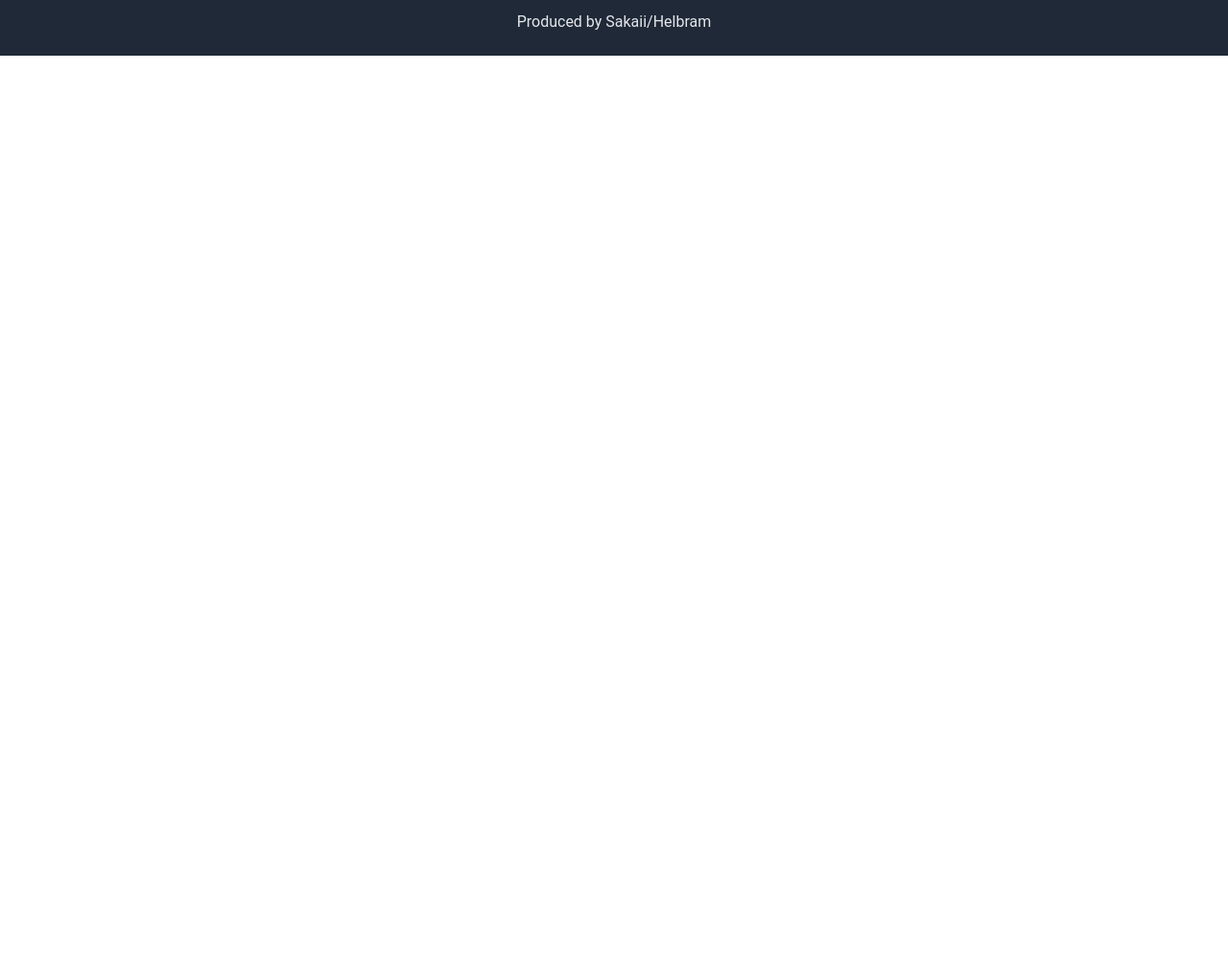
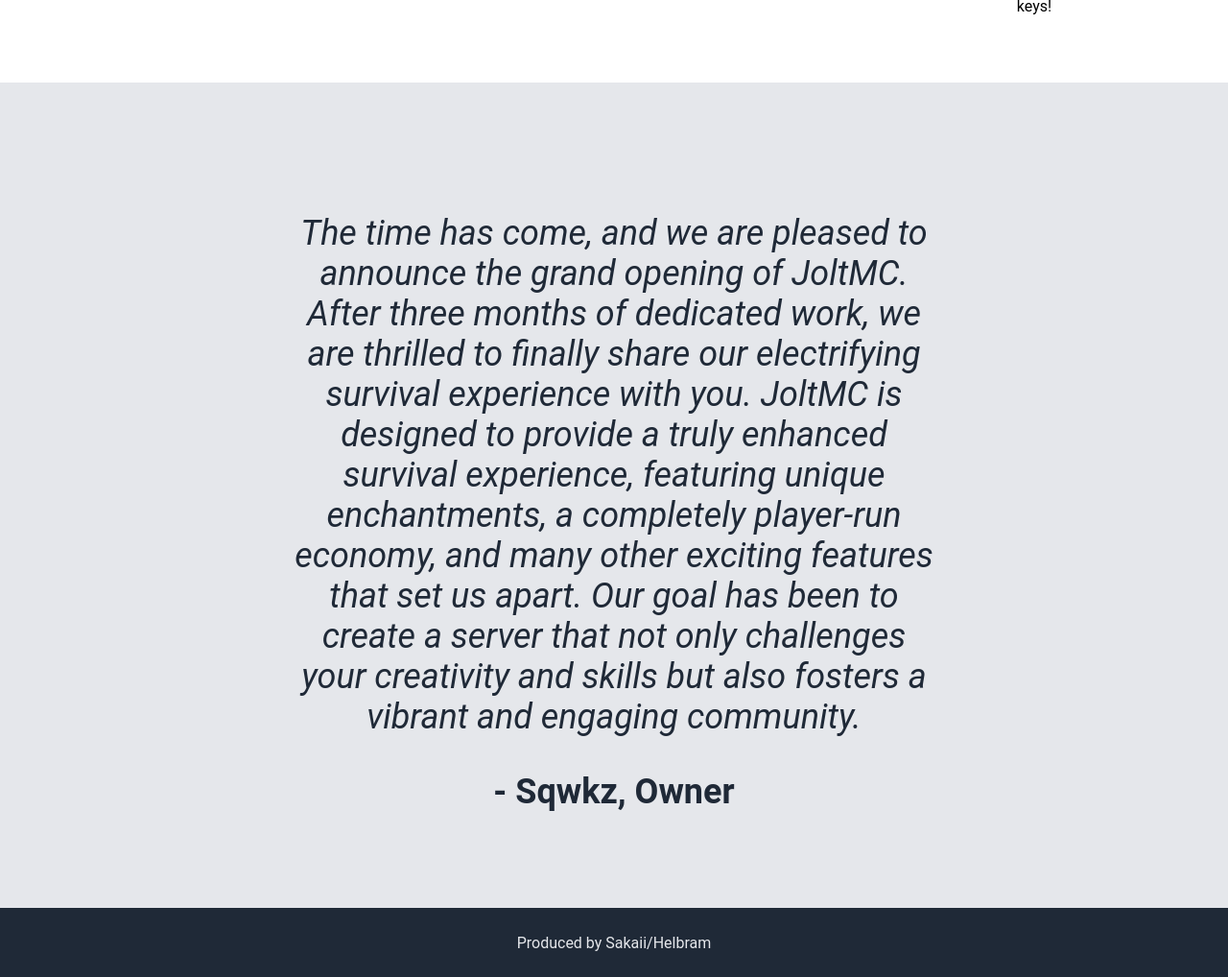
Before and after one commit to Helbram/landing-page, a plain HTML site: page index.html in a window 1280 px wide. Shown: the part 795-1813 px from the top of the page at 96% size. Before the commit the page ends 853 px from the top, so only its background shows below. Drawn offline with Linux system fonts and the light colour scheme.

Commit message:
Initial pass at quote section, may mess with spacing and alignment more

```diff
--- a/index.html
+++ b/index.html
@@ -53,7 +53,10 @@
                 </div>
             </div>
         </div>
-        <div class="quote"></div>
+        <div class="quote">
+            <p id="quote">The time has come, and we are pleased to announce the grand opening of JoltMC. After three months of dedicated work, we are thrilled to finally share our electrifying survival experience with you. JoltMC is designed to provide a truly enhanced survival experience, featuring unique enchantments, a completely player-run economy, and many other exciting features that set us apart. Our goal has been to create a server that not only challenges your creativity and skills but also fosters a vibrant and engaging community.</p>
+            <strong>- Sqwkz, Owner</strong>
+        </div>
         <div class="signup"></div>
     </div>
     <div class="footer">Produced by Sakaii/Helbram</div>
--- a/style.css
+++ b/style.css
@@ -79,6 +79,7 @@ button#play {
 
 .info {
     text-align: center;
+    padding: 50px;
 }
 
 .info-container {
@@ -108,6 +109,18 @@ button#play {
     padding: 20px;
 }
 
+.quote {
+    text-align: center;
+    background-color: #E5E7EB;
+    font-size: 36px;
+    color: #1F2937;
+    padding: 100px 300px;
+}
+
+#quote {
+    font-style: italic;
+}
+
 .footer {
     background-color: #1F2937;
     height: 72px;
```
